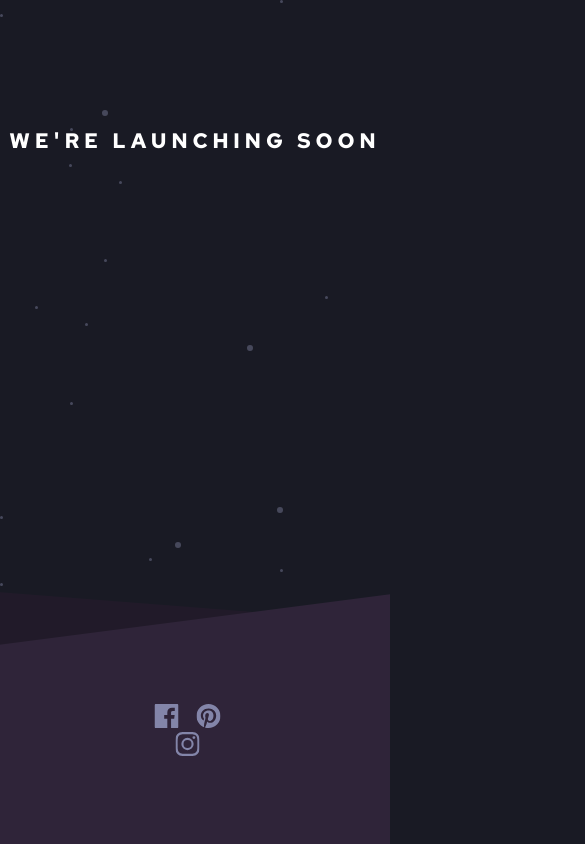
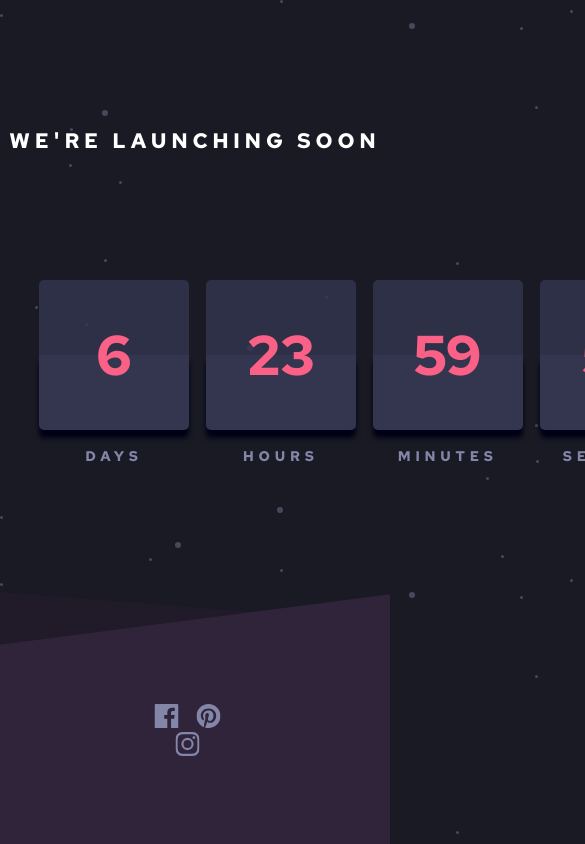
Before and after one commit to Wawamama/js-countdown, a plain HTML site: page index.html in a window 390 px wide. Shown: the top 844 px of the page, 585 px wide, since content can reach past the window. Drawn offline with Linux system fonts and the light colour scheme.

Commit message:
not responsive yet

```diff
--- a/countdown.js
+++ b/countdown.js
@@ -1,7 +1,7 @@
-const countdownDate = new Date('Jan 1, 2022 00:00:01').getTime();
+const countdownDate = new Date().getTime() + (7 * 24 * 60 * 60 * 1000); //
 
 let countdown = () => {
-    let now = new Date.getTime();
+    let now = new Date().getTime();
     let interval = countdownDate - now;
     let days = Math.floor(interval / (1000 * 60 * 60 * 24));
     let hours = Math.floor((interval % (1000 * 60 * 60 * 24)) / (1000 * 60 * 60));
@@ -22,3 +22,5 @@ let countdown = () => {
 
 // Execute countdown function every 1sec
 window.setInterval(countdown, 1000);
+
+console.log('hey')
--- a/index.html
+++ b/index.html
@@ -8,8 +8,7 @@
   <link rel="stylesheet" href="./styles.css">
   <link rel="preconnect" href="https://fonts.gstatic.com">
   <link href="https://fonts.googleapis.com/css2?family=Red+Hat+Text:wght@700&display=swap" rel="stylesheet">
-  <link rel="stylesheet" href="./node_modules/flipdown/dist/flipdown.css">
-  <script type="text/javascript" src="./node_modules/flipdown/dist/flipdown.js"></script>
+  <script type='text/javascript' src="countdown.js"></script>
   <title>Frontend Mentor | Launch countdown timer</title>
 
 </head>
@@ -17,7 +16,35 @@
 <header>We're launching soon</header>
 <main>
   <div class="countdown-container">
-      <div id="flipdown" class="flipdown"></div>
+      <div id="days">
+        <div class="top-case"></div>
+        <div class="bottom-case"></div>
+        <div id="counting-days" class="number"></div>
+      </div>
+
+      <div id="hours">
+        <div class="top-case"></div>
+        <div class="bottom-case"></div>
+        <div id="counting-hours" class="number"></div>
+      </div>
+
+      <div id="minutes">
+        <div class="top-case"></div>
+        <div class="bottom-case"></div>
+        <div id="counting-minutes" class="number"></div>
+      </div>
+
+      <div id="seconds">
+        <div class="top-case"></div>
+        <div class="bottom-case"></div>
+        <div id="counting-seconds" class="number"></div>
+      </div>
+
+
+      <div class="label">Days</div>
+      <div class="label">hours</div>
+      <div class="label">minutes</div>
+      <div class="label">seconds</div>
   </div>
 </main>
 <footer>
--- a/styles.css
+++ b/styles.css
@@ -64,3 +64,52 @@ footer {
     fill: var(--red);
     transition: 200ms linear;
 }
+
+.countdown-container {
+    display: grid;
+    grid-template-columns: repeat(4, minmax(150px, 1fr));
+    grid-template-rows: minmax(150px, 1fr) 2vh;
+    gap: 2vh;
+    width: 80vw;
+    max-width: 750px;
+    margin: auto;
+}
+
+#days, #hours, #minutes, #seconds {
+    position: relative;
+}
+
+
+.number {
+    color: var(--red);
+    font-size: 4em;
+    text-align: center;
+    position: absolute;
+    top:50%;
+    left: 50%;
+    transform: translate(-50%, -50%);
+}
+
+.label {
+    text-transform: uppercase;
+    color:var(--grayishblue);
+    letter-spacing: .3rem;
+    text-align: center;
+}
+
+.top-case, .bottom-case {
+    position: relative;
+    background-color: var(--darkblue);
+    width: 100%;
+    height: 50%;
+}
+
+.top-case {
+    border-radius: 5px 5px 0 0;
+    opacity: 0.8;
+}
+
+.bottom-case {
+    border-radius: 0 0 5px 5px;
+    box-shadow: 0 8px 5px rgb(0, 0, 22);
+}
```
Also changed, not shown: flipdown-countdown.js (added, +26 -0 lines).
